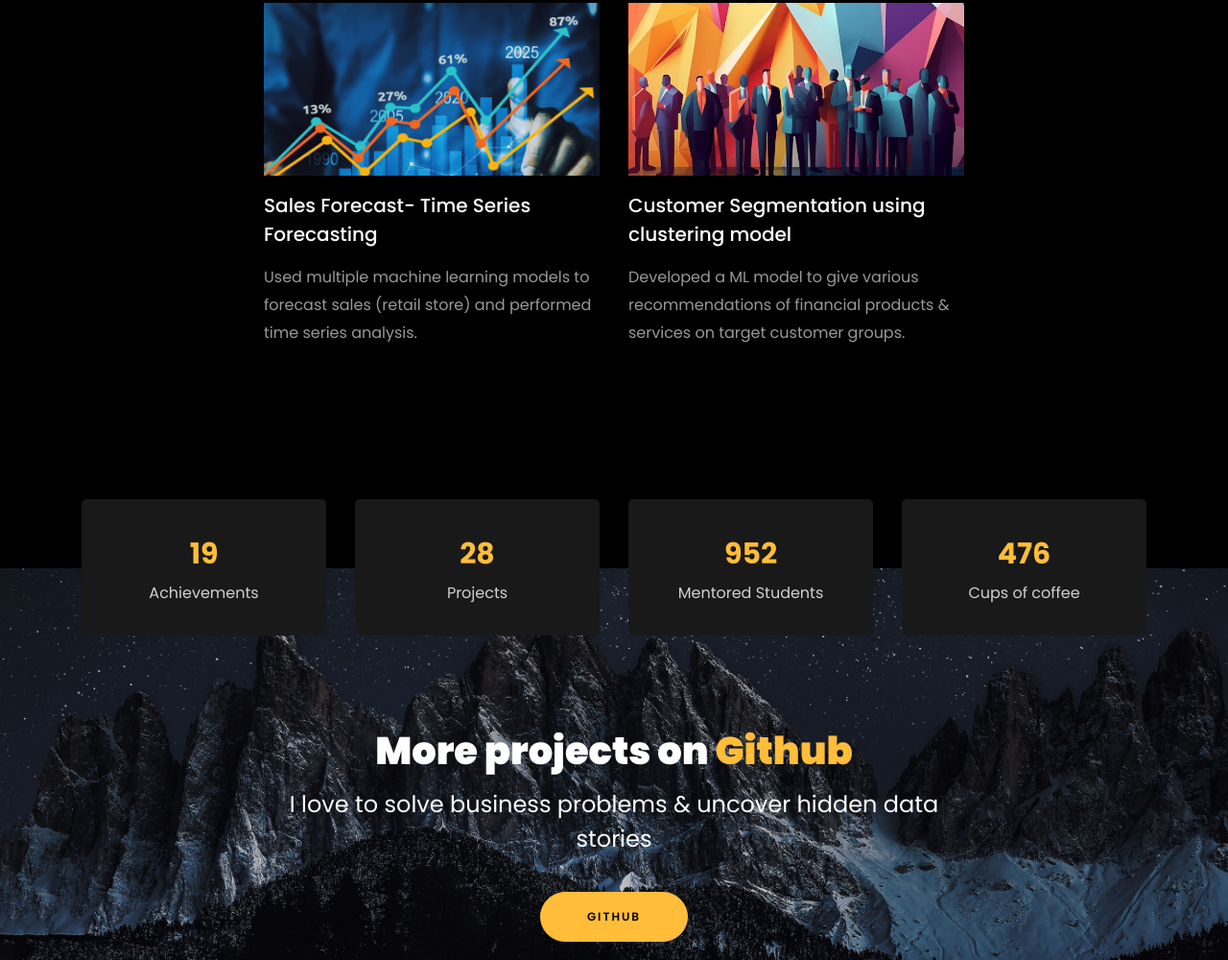
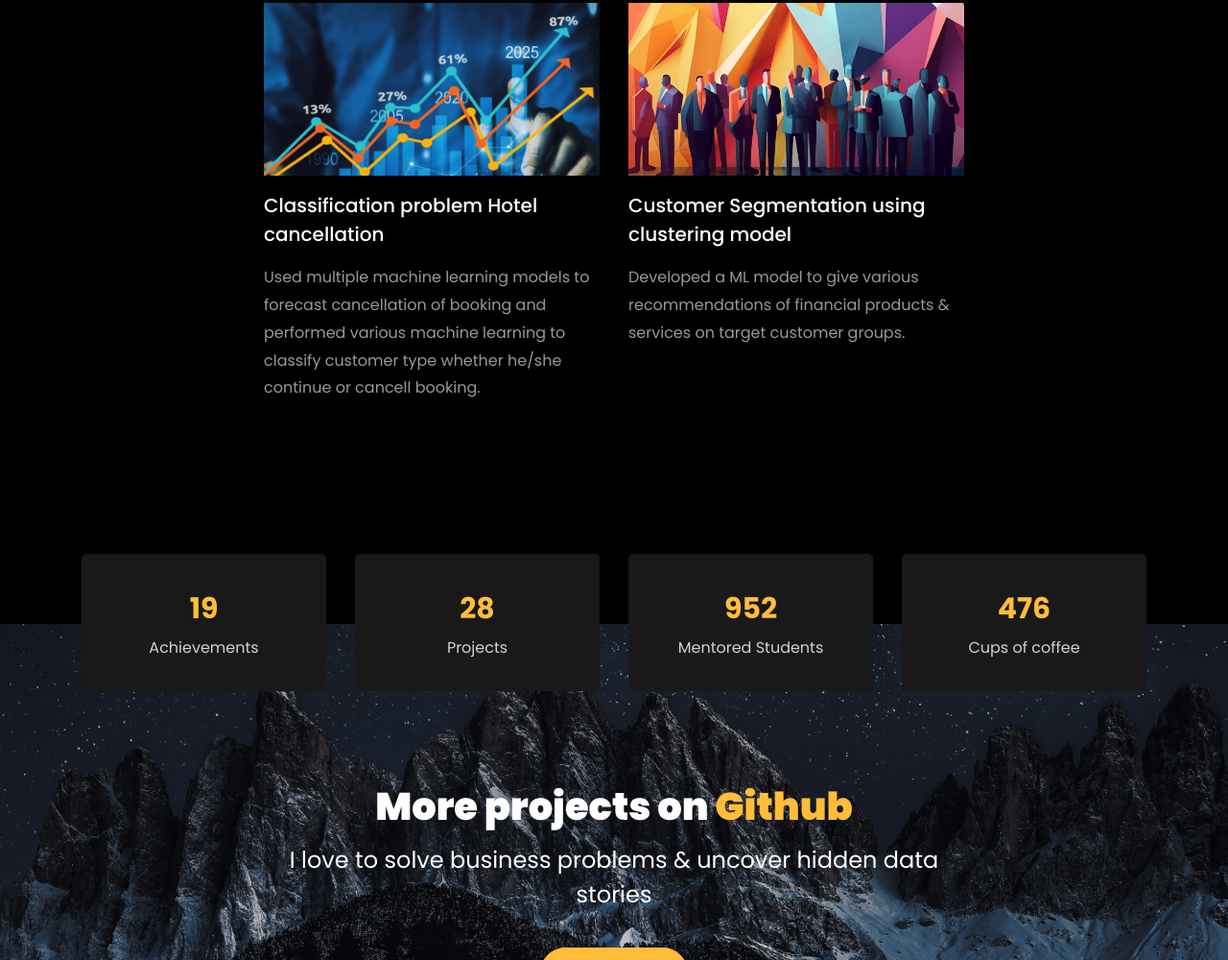
Before and after one commit to jayant1345/jayant1345.github.io, a plain HTML site: page index.html in a window 1280 px wide. Shown: the part 4218-5218 px from the top of the page at 96% size. Drawn offline with Linux system fonts and the light colour scheme; files whose address does not match are found by name.

Commit message:
project added

```diff
--- a/index.html
+++ b/index.html
@@ -450,12 +450,12 @@
 		<div class="row d-flex justify-content-center">
 			<div class="col-md-4 d-flex ftco-animate">
 				<div class="blog-entry justify-content-end">
-				<a href="https://github.com/rishabhnmishra/sales_forecasting/tree/main" class="block-20 zoom-effect" style="background-image: url('images/proj_4.jpg');">
+				<a href="https://github.com/jayant1345/Hotel_cancellation_predict_randomforest_classification" class="block-20 zoom-effect" style="background-image: url('images/proj_4.jpg');">
 				</a>
 				<div class="text mt-3 float-right d-block">
 
-				  <h3 class="heading"><a href="https://github.com/rishabhnmishra/sales_forecasting/tree/main">Sales Forecast- Time Series Forecasting</a></h3>
-				  <p>Used multiple machine learning models to forecast sales (retail store) and performed time series analysis.</p>
+				  <h3 class="heading"><a href="https://github.com/jayant1345/Hotel_cancellation_predict_randomforest_classification">Classification problem Hotel cancellation</a></h3>
+				  <p>Used multiple machine learning models to forecast cancellation of booking and performed various machine learning to classify customer type whether he/she continue or cancell booking.</p>
 				</div>
 			  </div>
 			</div>
```
